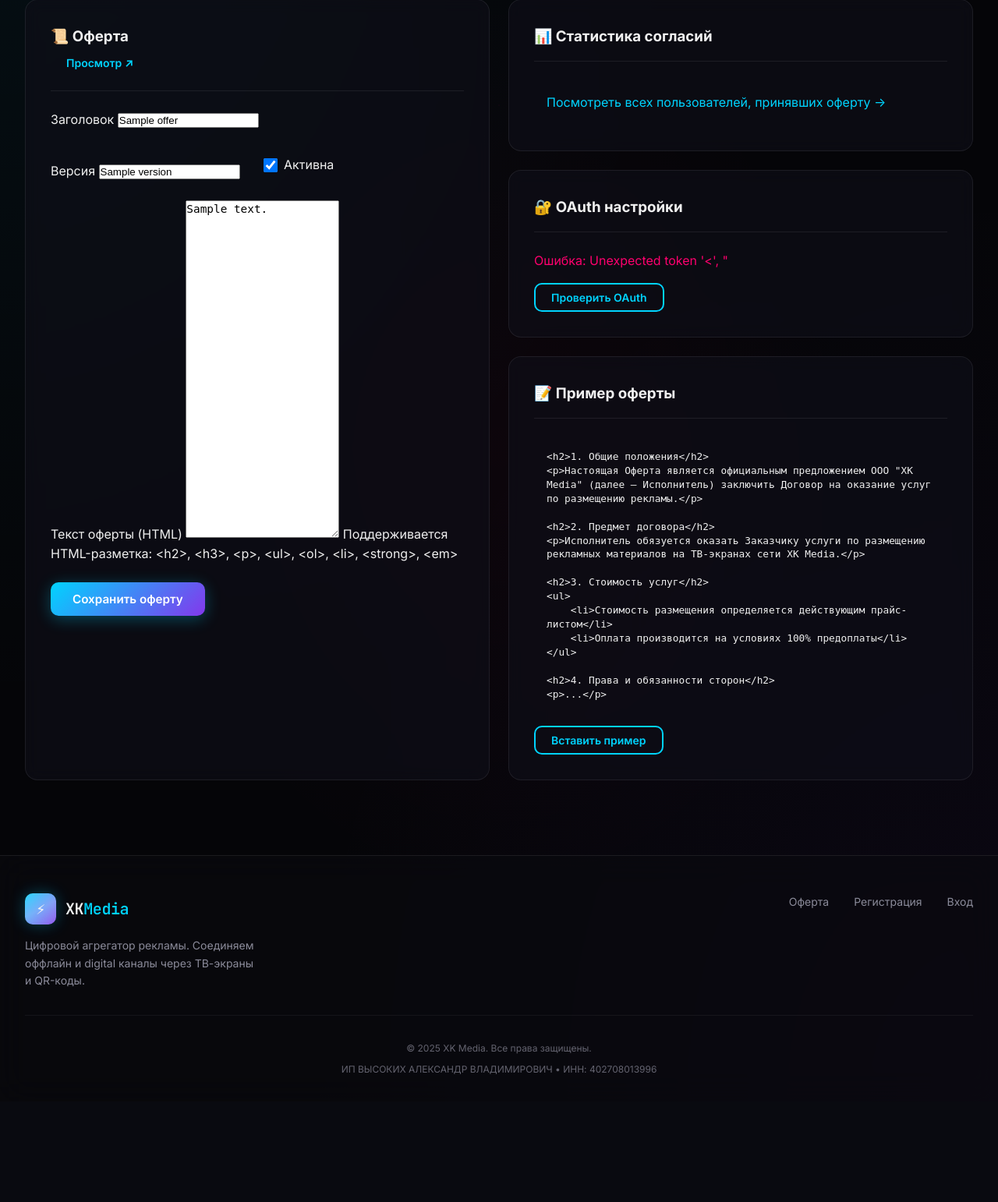
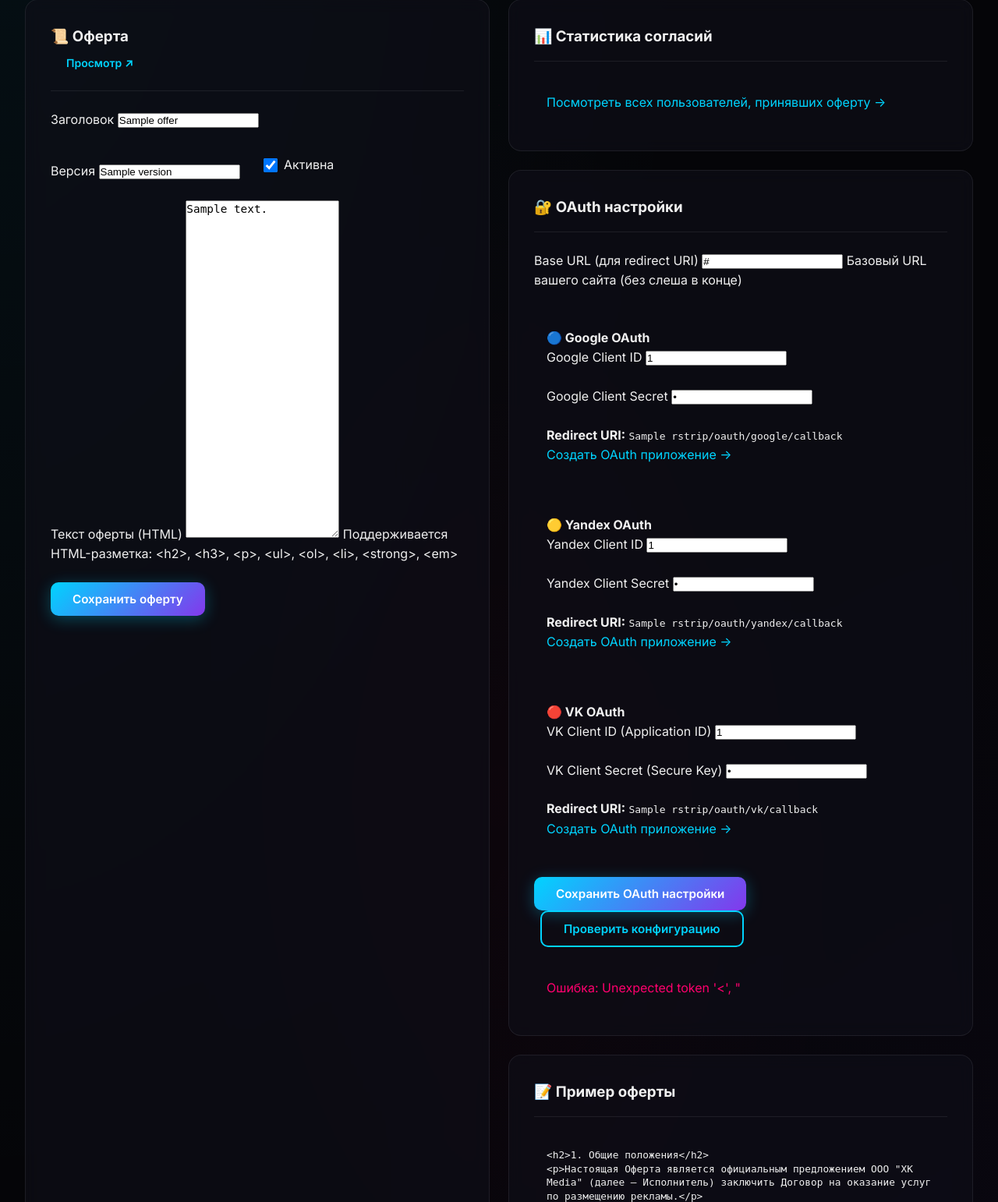
Before and after one commit to AlexVysokikh/xk-media, a FastAPI app: template app/templates/admin_settings.html in a window 1280 px wide. Shown: the part 265-1807 px from the top of the page at 78% size. Before the commit the page ends 1643 px from the top, so only its background shows below. Run offline with FastAPI, Linux system fonts and the light colour scheme; the template is opened without the code that fills it: most values are stand-ins (such as "Sample title", 1, 10 or a date in 2020); data that the repository does not hold is empty.

Commit message:
Add OAuth configuration form in admin panel

```diff
--- a/app/templates/admin_settings.html
+++ b/app/templates/admin_settings.html
@@ -27,6 +27,10 @@
 
 {% if success %}
 <div class="alert alert-success">{{ success }}</div>
+{% endif %}
+
+{% if error %}
+<div class="alert alert-error">{{ error }}</div>
 {% endif %}
 
 <div class="grid grid-2">
@@ -85,8 +89,66 @@
                 <h3>🔐 OAuth настройки</h3>
             </div>
             <div class="card-content">
-                <div id="oauth-status">Загрузка...</div>
-                <button onclick="checkOAuth()" class="btn btn-sm btn-outline" style="margin-top: 1rem;">Проверить OAuth</button>
+                <form method="POST" action="/admin/settings/oauth" id="oauth-form">
+                    <div class="form-group">
+                        <label for="base_url">Base URL (для redirect URI)</label>
+                        <input type="text" id="base_url" name="base_url" value="{{ settings.BASE_URL }}" placeholder="https://yourdomain.com" required>
+                        <span class="form-hint">Базовый URL вашего сайта (без слеша в конце)</span>
+                    </div>
+
+                    <div style="margin: 2rem 0; padding: 1rem; background: var(--bg-secondary); border-radius: 8px;">
+                        <h4 style="margin-top: 0;">🔵 Google OAuth</h4>
+                        <div class="form-group">
+                            <label for="google_client_id">Google Client ID</label>
+                            <input type="text" id="google_client_id" name="google_client_id" value="{{ settings.GOOGLE_CLIENT_ID or '' }}" placeholder="xxxxx.apps.googleusercontent.com">
+                        </div>
+                        <div class="form-group">
+                            <label for="google_client_secret">Google Client Secret</label>
+                            <input type="password" id="google_client_secret" name="google_client_secret" value="{{ settings.GOOGLE_CLIENT_SECRET or '' }}" placeholder="GOCSPX-xxxxx">
+                        </div>
+                        <div class="form-hint">
+                            <strong>Redirect URI:</strong> <code id="google-redirect">{{ settings.BASE_URL.rstrip('/') }}/oauth/google/callback</code><br>
+                            <a href="https://console.cloud.google.com/apis/credentials" target="_blank">Создать OAuth приложение →</a>
+                        </div>
+                    </div>
+
+                    <div style="margin: 2rem 0; padding: 1rem; background: var(--bg-secondary); border-radius: 8px;">
+                        <h4 style="margin-top: 0;">🟡 Yandex OAuth</h4>
+                        <div class="form-group">
+                            <label for="yandex_client_id">Yandex Client ID</label>
+                            <input type="text" id="yandex_client_id" name="yandex_client_id" value="{{ settings.YANDEX_CLIENT_ID or '' }}" placeholder="xxxxxxxxxxxxxxxxxxxxxxxx">
+                        </div>
+                        <div class="form-group">
+                            <label for="yandex_client_secret">Yandex Client Secret</label>
+                            <input type="password" id="yandex_client_secret" name="yandex_client_secret" value="{{ settings.YANDEX_CLIENT_SECRET or '' }}" placeholder="xxxxxxxxxxxxxxxxxxxxxxxx">
+                        </div>
+                        <div class="form-hint">
+                            <strong>Redirect URI:</strong> <code id="yandex-redirect">{{ settings.BASE_URL.rstrip('/') }}/oauth/yandex/callback</code><br>
+                            <a href="https://oauth.yandex.ru/" target="_blank">Создать OAuth приложение →</a>
+                        </div>
+                    </div>
+
+                    <div style="margin: 2rem 0; padding: 1rem; background: var(--bg-secondary); border-radius: 8px;">
+                        <h4 style="margin-top: 0;">🔴 VK OAuth</h4>
+                        <div class="form-group">
+                            <label for="vk_client_id">VK Client ID (Application ID)</label>
+                            <input type="text" id="vk_client_id" name="vk_client_id" value="{{ settings.VK_CLIENT_ID or '' }}" placeholder="12345678">
+                        </div>
+                        <div class="form-group">
+                            <label for="vk_client_secret">VK Client Secret (Secure Key)</label>
+                            <input type="password" id="vk_client_secret" name="vk_client_secret" value="{{ settings.VK_CLIENT_SECRET or '' }}" placeholder="xxxxxxxxxxxxxxxxxxxxxxxx">
+                        </div>
+                        <div class="form-hint">
+                            <strong>Redirect URI:</strong> <code id="vk-redirect">{{ settings.BASE_URL.rstrip('/') }}/oauth/vk/callback</code><br>
+                            <a href="https://dev.vk.com/apps?act=manage" target="_blank">Создать OAuth приложение →</a>
+                        </div>
+                    </div>
+
+                    <button type="submit" class="btn btn-primary">Сохранить OAuth настройки</button>
+                    <button type="button" onclick="checkOAuth()" class="btn btn-outline" style="margin-left: 0.5rem;">Проверить конфигурацию</button>
+                </form>
+
+                <div id="oauth-status" style="margin-top: 1.5rem;"></div>
             </div>
         </div>
 
@@ -118,41 +180,60 @@
 </div>
 
 <script>
+// Update redirect URIs when base_url changes
+document.getElementById('base_url')?.addEventListener('input', function() {
+    const baseUrl = this.value.trim().replace(/\/$/, '');
+    if (baseUrl) {
+        document.getElementById('google-redirect').textContent = baseUrl + '/oauth/google/callback';
+        document.getElementById('yandex-redirect').textContent = baseUrl + '/oauth/yandex/callback';
+        document.getElementById('vk-redirect').textContent = baseUrl + '/oauth/vk/callback';
+    }
+});
+
 async function checkOAuth() {
     const statusDiv = document.getElementById('oauth-status');
-    statusDiv.innerHTML = 'Проверка...';
+    statusDiv.innerHTML = '<div style="padding: 1rem; background: var(--bg-secondary); border-radius: 8px;">Проверка...</div>';
 
     try {
         const response = await fetch('/api/admin/oauth/check');
         const data = await response.json();
 
-        let html = `<div style="font-size: 0.9rem;">`;
+        let html = `<div style="font-size: 0.9rem; padding: 1rem; background: var(--bg-secondary); border-radius: 8px;">`;
         html += `<p><strong>Base URL:</strong> ${data.base_url}</p>`;
 
+        let allConfigured = true;
         for (const [provider, config] of Object.entries(data.providers)) {
             const providerName = provider.charAt(0).toUpperCase() + provider.slice(1);
             const status = config.configured ? '✅' : '❌';
-            html += `<div style="margin: 1rem 0; padding: 1rem; background: var(--bg-secondary); border-radius: 8px;">`;
+            if (!config.configured) allConfigured = false;
+
+            html += `<div style="margin: 1rem 0; padding: 1rem; background: rgba(0,0,0,0.1); border-radius: 8px;">`;
             html += `<strong>${status} ${providerName}</strong><br>`;
             if (config.configured) {
-                html += `Client ID: ${config.client_id}<br>`;
+                html += `<span style="color: var(--success);">Настроен</span><br>`;
             } else {
                 html += `<span style="color: var(--error);">Не настроен</span><br>`;
             }
-            html += `Redirect URI: <code style="background: rgba(0,0,0,0.1); padding: 2px 6px; border-radius: 4px;">${config.redirect_uri}</code><br>`;
-            html += `<a href="${config.setup_url}" target="_blank" style="color: var(--accent); font-size: 0.85rem;">${config.instructions} →</a>`;
+            html += `Redirect URI: <code style="background: rgba(0,0,0,0.2); padding: 2px 6px; border-radius: 4px; font-size: 0.85rem;">${config.redirect_uri}</code><br>`;
+            html += `<a href="${config.setup_url}" target="_blank" style="color: var(--accent); font-size: 0.85rem; margin-top: 0.5rem; display: inline-block;">${config.instructions} →</a>`;
             html += `</div>`;
+        }
+
+        if (allConfigured) {
+            html += `<div style="margin-top: 1rem; padding: 1rem; background: rgba(0,255,0,0.1); border-radius: 8px; color: var(--success);">✅ Все OAuth провайдеры настроены!</div>`;
         }
 
         html += `</div>`;
         statusDiv.innerHTML = html;
     } catch (error) {
-        statusDiv.innerHTML = `<div style="color: var(--error);">Ошибка: ${error.message}</div>`;
+        statusDiv.innerHTML = `<div style="color: var(--error); padding: 1rem; background: var(--bg-secondary); border-radius: 8px;">Ошибка: ${error.message}</div>`;
     }
 }
 
 // Автоматическая проверка при загрузке
-window.addEventListener('load', checkOAuth);
+window.addEventListener('load', function() {
+    setTimeout(checkOAuth, 500);
+});
 </script>
 
 <style>
```
Also changed, not shown: app/routers/pages.py (+97 -1 lines).
